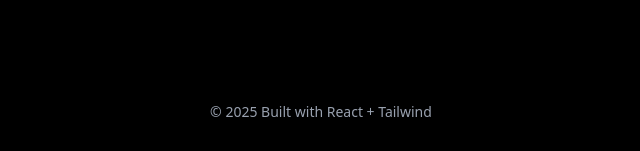
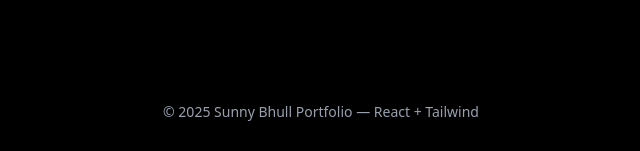
Before and after one commit to sunnybhull95/my-portfolio, a React (Vite) app: page / in a window 1280 px wide. Shown: the part 3562-3713 px from the top of the page, without its empty margins (319-959 px from the left). Built offline with nearby package versions, Linux system fonts and the light colour scheme.

Commit message:
Updated copyright

```diff
--- a/src/App.jsx
+++ b/src/App.jsx
@@ -17,7 +17,7 @@ export default function App() {
       <Projects />
       <Contact />
       <footer className="text-center text-sm text-gray-400 py-8">
-        © {new Date().getFullYear()} Built with React + Tailwind
+        © {new Date().getFullYear()} Sunny Bhull Portfolio — React + Tailwind
       </footer>
     </div>
   );
```
